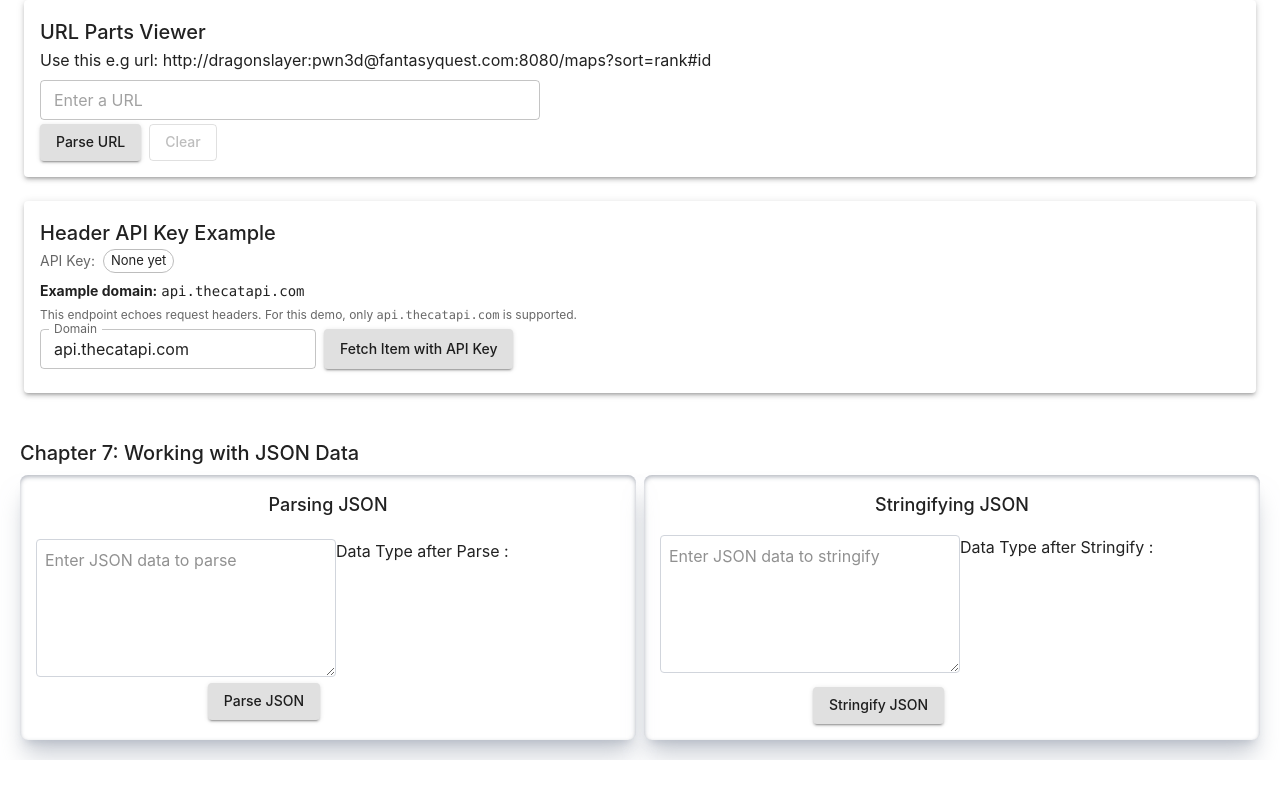
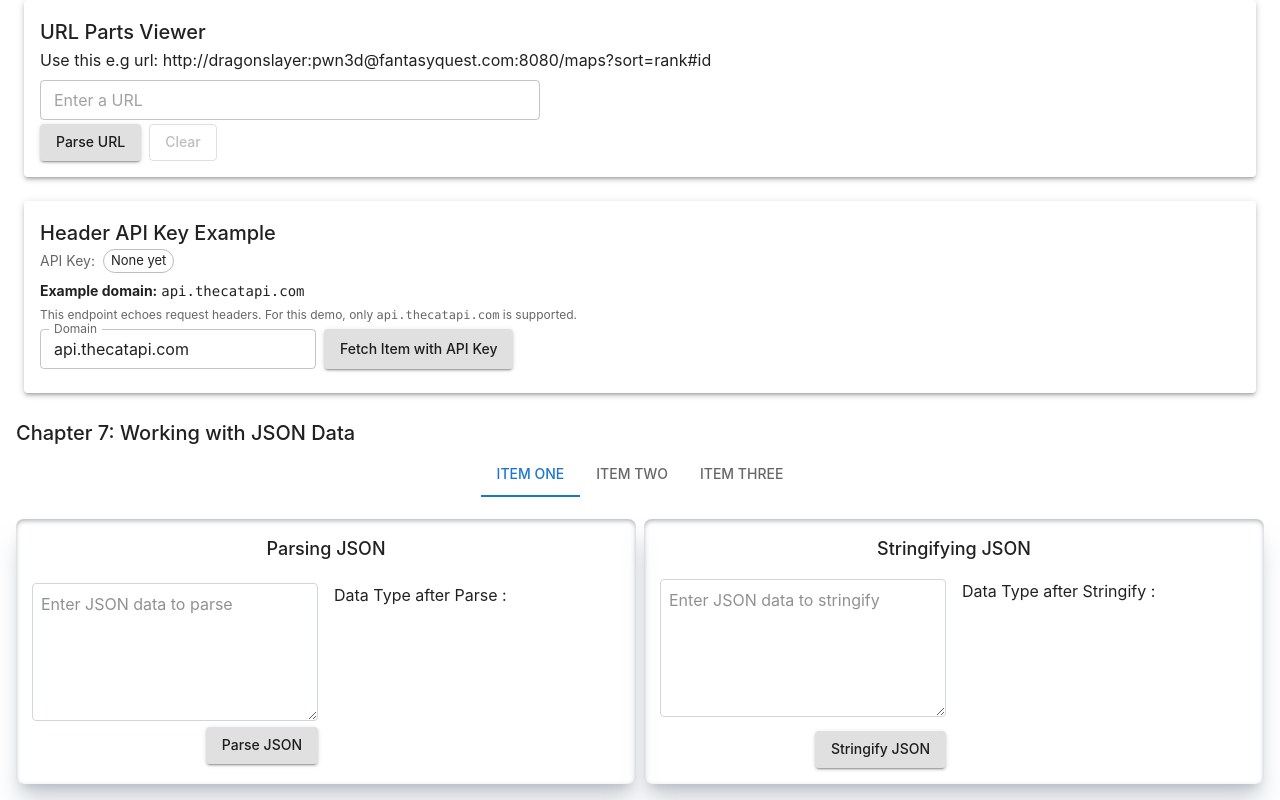
Before and after one commit to KevinHein-KSH/http-assets, a React (Vite) app: page / in a window 1280 px wide. Shown: the part 397-1197 px from the top of the page. Before the commit the page ends 1157 px from the top, so only its background shows below. Built offline with nearby package versions, Linux system fonts and the light colour scheme.

Commit message:
WIP: tabs still in progress

```diff
--- a/src/components/Ch7-JSON/JsonDisplay.tsx
+++ b/src/components/Ch7-JSON/JsonDisplay.tsx
@@ -5,7 +5,7 @@
 
 import { useState } from "react";
 import { isValidJsonObject } from "../../utils/jsonUtil";
-import { Paper, Typography, TextareaAutosize, Button } from "@mui/material";
+import { Tab, Tabs, Typography, TextareaAutosize, Button } from "@mui/material";
 
 export default function JsonDisplay() {
   const [inputParsedJson, setInputParsedJson] = useState<string>("");
@@ -18,6 +18,8 @@ export default function JsonDisplay() {
 
   const [loading, setLoading] = useState<boolean>(false);
   const [error, setError] = useState<string | null>(null);
+
+  const [value, setValue] = useState(0);
 
   function handleParseJson(input: string) {
     setLoading(true);
@@ -71,24 +73,35 @@ export default function JsonDisplay() {
     }
   }
 
+  function handleChange(event: React.SyntheticEvent, newValue: number) {
+    // Handle tab change if needed
+    setValue(newValue);
+  }
+
   return (
     <>
-      <div className="p-5">
-        <Typography variant="h6">Chapter 7: Working with JSON Data </Typography>
-
-        <div className="grid grid-cols-2 gap-2 pt-1.5">
-          <div className="grid gap-4 block max-w-m shadow-xl shadow-gray-400/50 inset-shadow-sm inset-shadow-gray-500/50 rounded-lg p-4">
+      <Typography variant="h6" className="pl-4">
+        Chapter 7: Working with JSON Data{" "}
+      </Typography>
+      <Tabs value={value} onChange={handleChange} centered>
+        <Tab label="Item One" />
+        <Tab label="Item Two" />
+        <Tab label="Item Three" />
+      </Tabs>
+      <div className="p-4">
+        <div className="grid grid-cols-1 md:grid-cols-2 gap-2 pt-1.5">
+          <div className="grid gap-4 block shadow-xl shadow-gray-400/50 inset-shadow-sm inset-shadow-gray-500/50 rounded-lg p-4">
             <div className="flex justify-center">
               <h3 className="text-lg font-medium">Parsing JSON</h3>
             </div>
-            <div className="grid grid-cols-2 gap-4">
+            <div className="grid grid-cols-1 md:grid-cols-2 gap-4">
               <div>
                 <div>
                   <TextareaAutosize
                     minRows={5}
                     onChange={(e) => setInputParsedJson(e.target.value)}
                     placeholder="Enter JSON data to parse"
-                    className="w-[300px] border border-gray-300 focus:border-2 focus:border-blue-500 focus:outline-none rounded p-2"
+                    className="w-full max-w-[300px] border border-gray-300 focus:border-2 focus:border-blue-500 focus:outline-none rounded p-2"
                   />
                 </div>
                 <div className="flex justify-end">
@@ -110,18 +123,18 @@ export default function JsonDisplay() {
             </div>
           </div>
 
-          <div className="grid gap-4 block max-w-m shadow-xl shadow-gray-400/50 inset-shadow-sm inset-shadow-gray-500/50 rounded-lg p-4">
+          <div className="grid gap-4 block shadow-xl shadow-gray-400/50 inset-shadow-sm inset-shadow-gray-500/50 rounded-lg p-4">
             <div className="flex justify-center">
               <h3 className="text-lg font-medium">Stringifying JSON</h3>
             </div>
-            <div className="grid grid-cols-2 gap-4">
+            <div className="grid grid-cols-1 md:grid-cols-2 gap-4">
               <div className="flex flex-col gap-2">
                 <div>
                   <TextareaAutosize
                     minRows={5}
                     onChange={(e) => setInputStringifiedJson(e.target.value)}
                     placeholder="Enter JSON data to stringify"
-                    className="w-[300px] border border-gray-300 focus:border-2 focus:border-blue-500 focus:outline-none rounded p-2"
+                    className="w-full max-w-[300px] border border-gray-300 focus:border-2 focus:border-blue-500 focus:outline-none rounded p-2"
                   />
                 </div>
                 <div className="flex justify-end">
```
